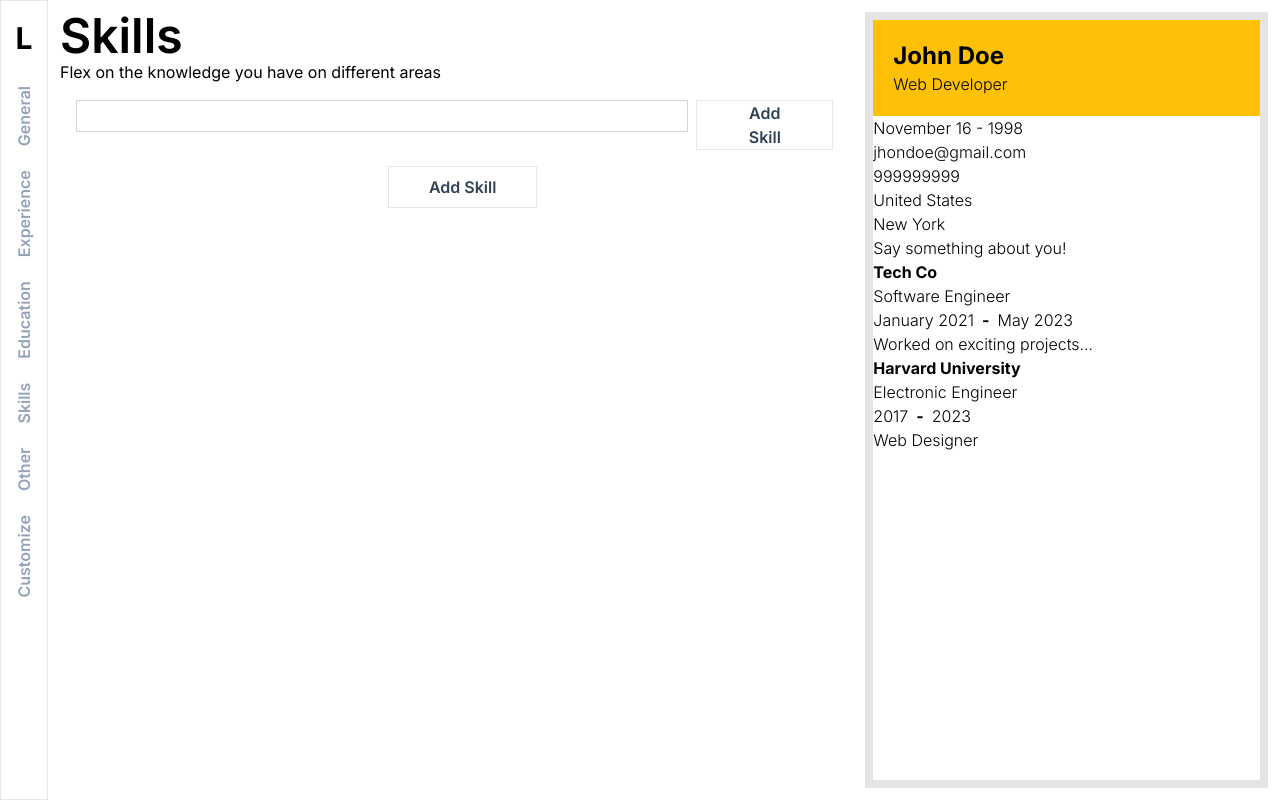
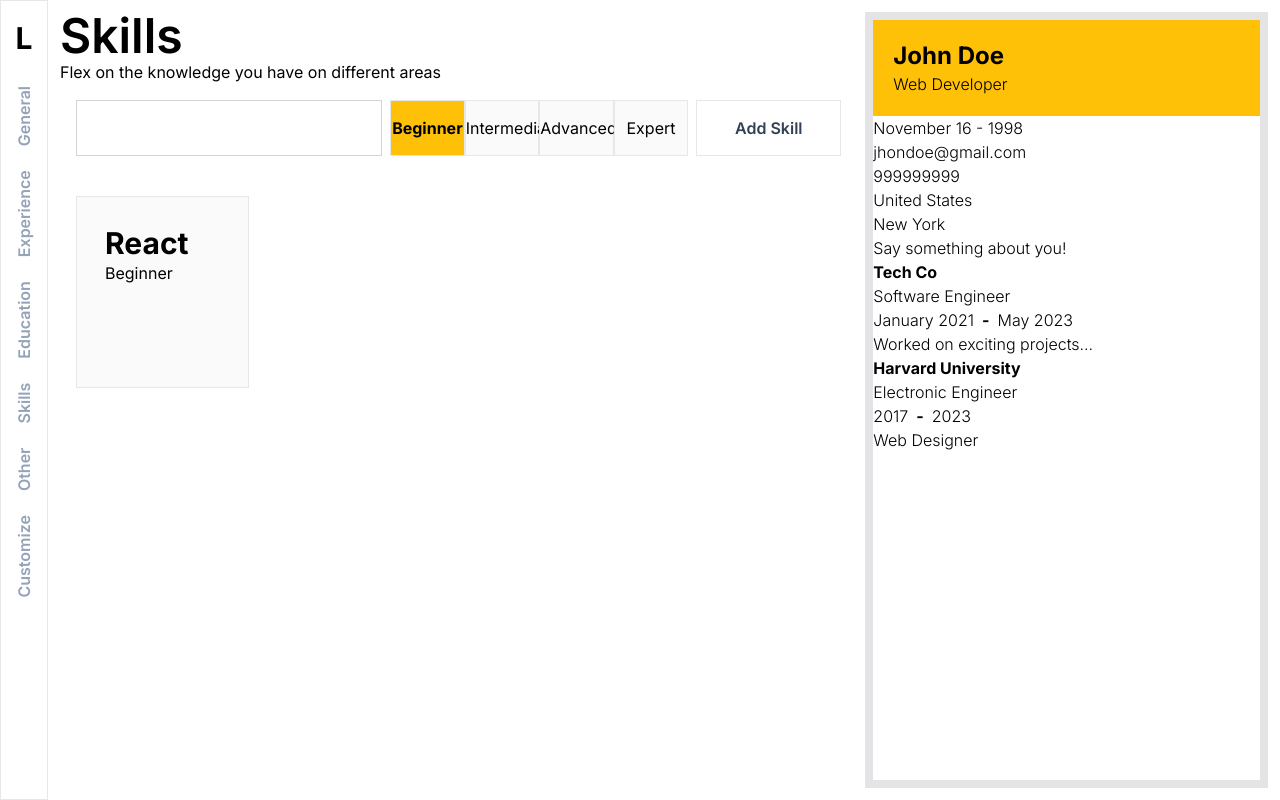
Before and after one commit to kagunecode/cv_generator, a React (Vite) app: page /skills in a window 1280 px wide. Built offline with nearby package versions, Linux system fonts and the light colour scheme.

Commit message:
Added initial skills rendering with functions

```diff
--- a/src/routes/Skills.jsx
+++ b/src/routes/Skills.jsx
@@ -1,8 +1,7 @@
 import { AnimatedPage } from '../components/AnimatedPage';
 import { AnimatePresence } from 'framer-motion';
-
-import Card from '../components/Card';
-import { Field } from '../components/Field';
+import { useState } from 'react';
+import { v4 as uuidv4 } from 'uuid';
 
 import { useData } from '../store';
 
@@ -15,29 +14,85 @@ export default function Skills() {
       <div className="mr-2 grid gap-y-4 p-4">
         <SkillRender></SkillRender>
       </div>
-      <div className="flex justify-center px-6">
-        <button className="border px-10 py-2 font-semibold text-slate-700 duration-200 hover:bg-emphasis-500 hover:text-black">
-          Add Skill
-        </button>
-      </div>
     </AnimatedPage>
   );
 }
 
 function SkillRender() {
-  const [skills, updateItem] = useData(state => [
+  const [skills, updateItem, addItem] = useData(state => [
     state.skills,
     state.updateItem,
+    state.addItem,
   ]);
+
+  const [skillName, setSkillName] = useState();
+
+  const skillLevels = ['Beginner', 'Intermediate', 'Advanced', 'Expert'];
+
+  const [active, setActive] = useState('Beginner');
+
+  function handleSkillLevel(selection) {
+    const newSelection = selection;
+    setActive(newSelection);
+  }
+
+  function handleAddSkill() {
+    const newItem = { id: uuidv4(), name: skillName, expertise: active };
+    addItem('skills', newItem);
+  }
 
   return (
     <AnimatePresence>
-      <div className="grid grid-cols-5">
-        <input className="col-span-4 h-8 w-full border border-zinc-300 px-1" />
-        <button className="col-span-1 mx-2 border px-10 font-semibold text-slate-700 duration-200 hover:bg-emphasis-500 hover:text-black">
-          Add Skill
-        </button>
+      <div className="flex h-full flex-col">
+        <div id="input-container" className="grid h-14 grid-cols-5">
+          <input
+            onChange={e => setSkillName(e.target.value)}
+            className="col-span-2 h-full w-full border border-zinc-300 px-1 text-xl"
+          />
+          <div className="text-md col-span-2 ml-2 grid grid-cols-4 grid-rows-1">
+            {skillLevels.map((skillLevel, i) => {
+              return (
+                <button
+                  key={i}
+                  onClick={() => handleSkillLevel(skillLevel)}
+                  className={`border duration-200 ${
+                    active == skillLevel
+                      ? 'bg-emphasis-500 font-bold'
+                      : 'bg-zinc-50 hover:bg-emphasis-500'
+                  }`}
+                >
+                  {skillLevel}
+                </button>
+              );
+            })}
+          </div>
+          <button
+            onClick={handleAddSkill}
+            className="col-span-1 ml-2 border font-semibold text-slate-700 duration-200 hover:bg-emphasis-500 hover:text-black"
+          >
+            Add Skill
+          </button>
+        </div>
+
+        <div className="mt-10 grid grid-cols-1 gap-6 lg:grid-cols-4">
+          {skills.map(skill => {
+            return (
+              <SkillCard key={skill.id}>
+                <h1 className="text-3xl font-bold">{skill.name}</h1>
+                <h1>{skill.expertise}</h1>
+              </SkillCard>
+            );
+          })}
+        </div>
       </div>
     </AnimatePresence>
   );
 }
+
+function SkillCard({ children }) {
+  return (
+    <div className="flex h-48 w-full flex-col border bg-zinc-50 p-7">
+      {children}
+    </div>
+  );
+}
```
